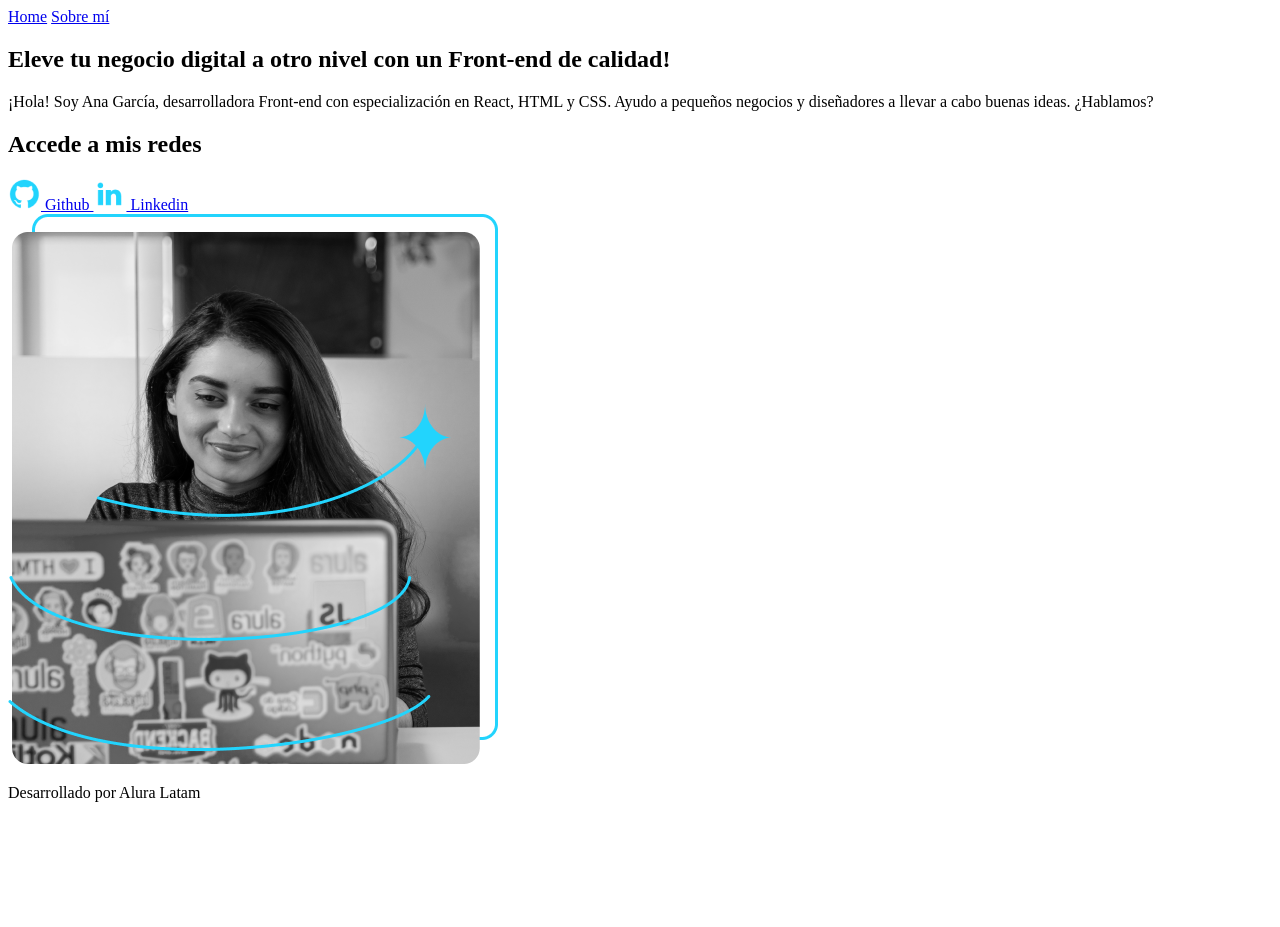
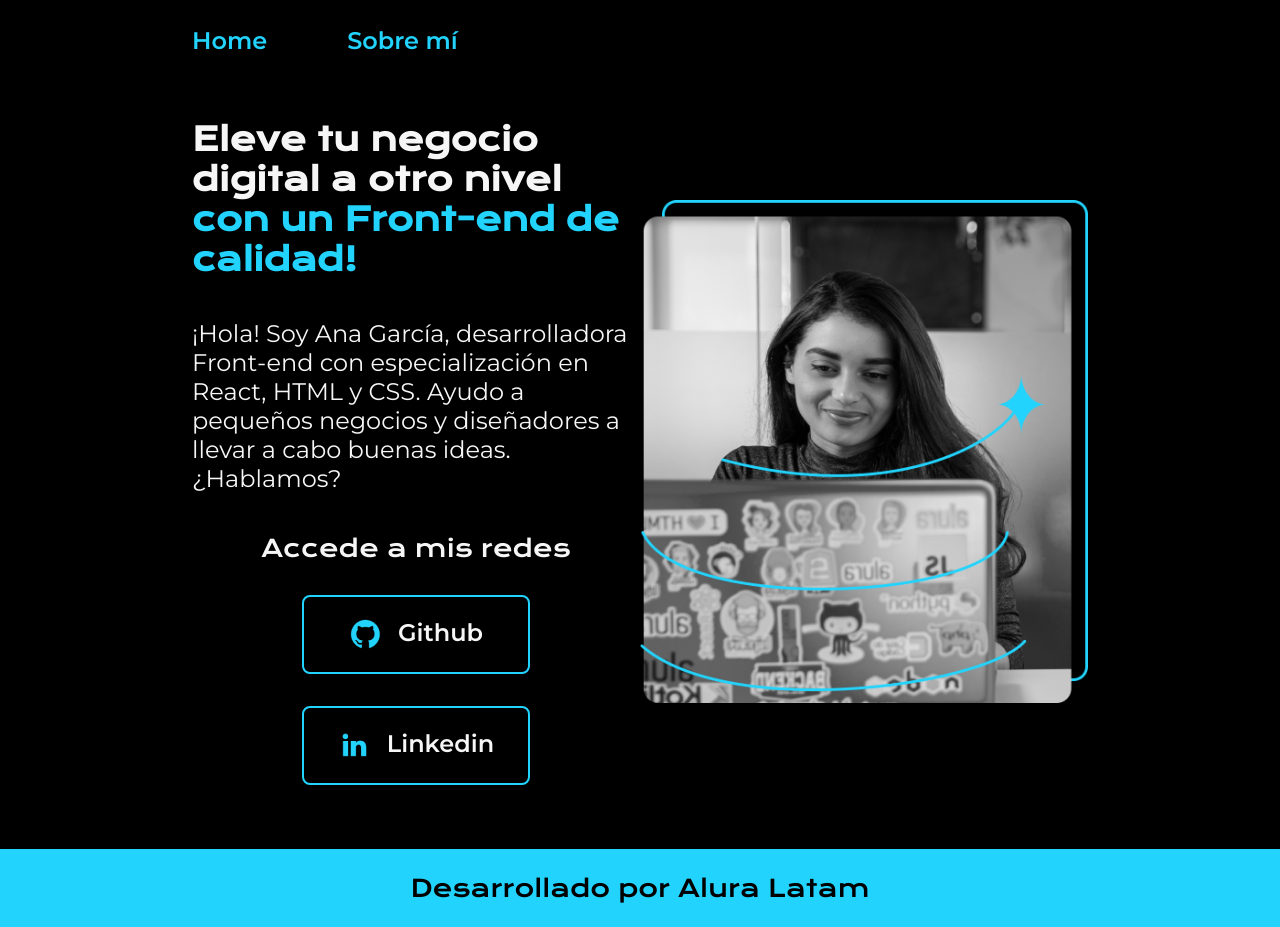
Before and after one commit to cintiaMillacura2207/Portafolio-Alura, a plain HTML site: page index.html in a window 1280 px wide. Before the commit the page ends 818 px from the top, so only its background shows below. Drawn offline with nearby package versions, Linux system fonts and the light colour scheme.

Commit message:
Agrega estilos

```diff
--- a/styles/style.css
+++ b/styles/style.css
@@ -9,3 +9,109 @@
     --fuente-krona: 'Krona One', sans-serif;
     --fuente-montserrat: 'Montserrat', sans-serif;
 }
+
+* {
+    padding: 0;
+    margin:0;
+}
+
+body{
+    box-sizing: border-box;
+    background-color: var(--color-primaria);
+    color: var(--color-secundaria);
+}
+
+.header{
+    padding: 2% 0% 0% 15%;
+}
+
+.header__menu{
+    display: flex;
+    gap: 80px;
+}
+.header__menu__link{
+    font-family: var(--fuente-montserrat);
+    font-size: 1.5rem;
+    font-weight: 600;
+    color: var(--color-terciaria);
+    text-decoration: none;
+
+}
+
+
+
+.presentacion {
+    padding: 5% 15%;
+    display: flex;
+    align-items: center;
+    justify-content: space-between;
+}
+
+.presentacion__contenido{
+    width: 50%;
+    display: flex;
+    flex-direction: column;
+    gap: 40px;
+}
+
+
+.presentacion__contenido__titulo{
+    font-size: 2rem;
+    font-family: var(--fuente-krona);
+}
+
+.titulo-destaque {
+    color: var(--color-terciaria); ;
+}
+
+.presentacion__contenido__texto{
+    font-size: 1.5rem;
+    font-family: var(--fuente-montserrat);
+}
+
+.presentacion__enlaces{
+    display: flex;
+    flex-direction: column;
+    justify-content: space-between;
+    align-items: center;
+    gap: 32px;
+}
+
+.presentacion__enlaces__subtitulo{
+    font-family: var(--fuente-krona);
+    font-weight: 400;
+    font-size: 1.5rem;
+}
+.presentacion__enlaces__link{
+      display: flex;
+      justify-content: center;
+      gap: 16px;
+      border: 2px solid var(--color-terciaria);
+      width: 50%;
+      text-align: center;
+      border-radius: 8px;
+      font-size: 1.5rem;
+      font-weight: 600;
+      padding: 21.5px 0;
+      text-decoration: none;
+      color: var(--color-secundaria);
+      font-family: var(--fuente-montserrat);
+}
+
+.presentacion__enlaces__link:hover{
+    background-color: var(--color-hover);
+}
+
+.presentacion__imagen{
+    width: 50%;
+}
+
+.footer{
+    color:var(--color-primaria);
+    background-color: var(--color-terciaria);
+    padding: 24px;
+    text-align: center;
+    font-family: var(--fuente-krona);
+    font-size: 1.5rem;
+    font-weight: 400;
+}
```
